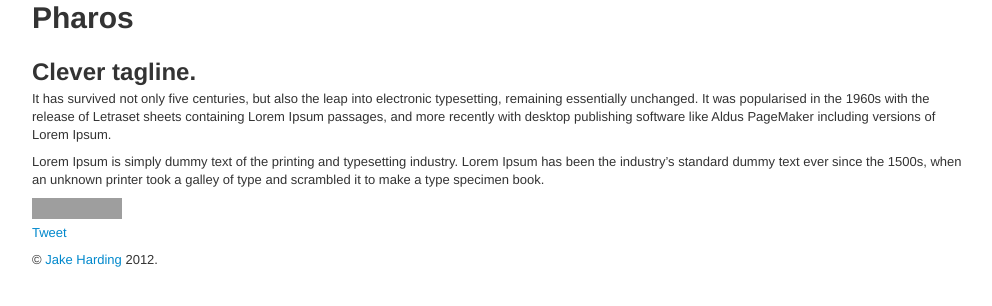
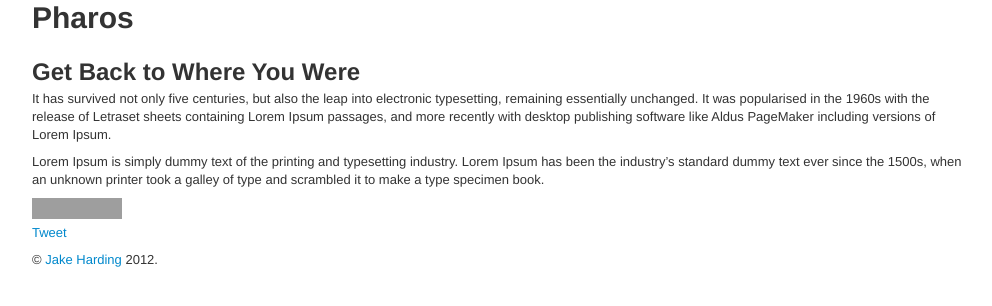
Before and after one commit to jharding/pharos, a Jekyll site: the page built from index.html, in a window 1280 px wide. Shown: the top 306 px of the page, without its empty margins (138-1130 px from the left). Built offline with Jekyll 4.4.1, drawn with Linux system fonts in a browser that asks for light colours; comment, search, counter and statistics services are not loaded; grey boxes are pictures that could not be loaded.

Commit message:
Add subtitle.

```diff
--- a/_config.yml
+++ b/_config.yml
@@ -4,7 +4,7 @@ auto: true
 production: true
 
 title: 'Pharos'
-subtitle: 'Clever tagline.'
+subtitle: 'Get Back to Where You Were'
 author:
   name: 'Jake Harding'
   email: 'jacob.s.harding@gmail.com'
```
